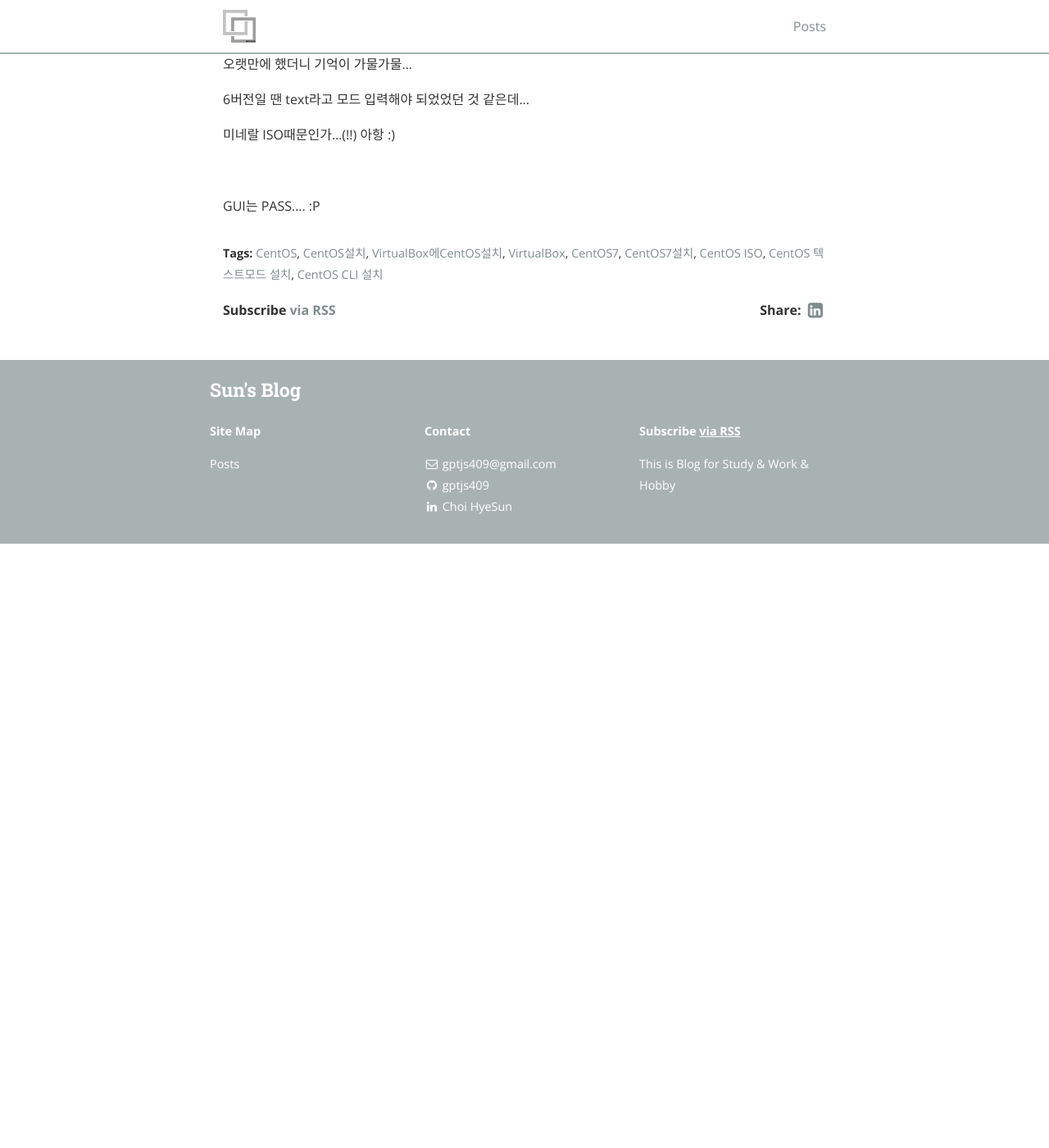
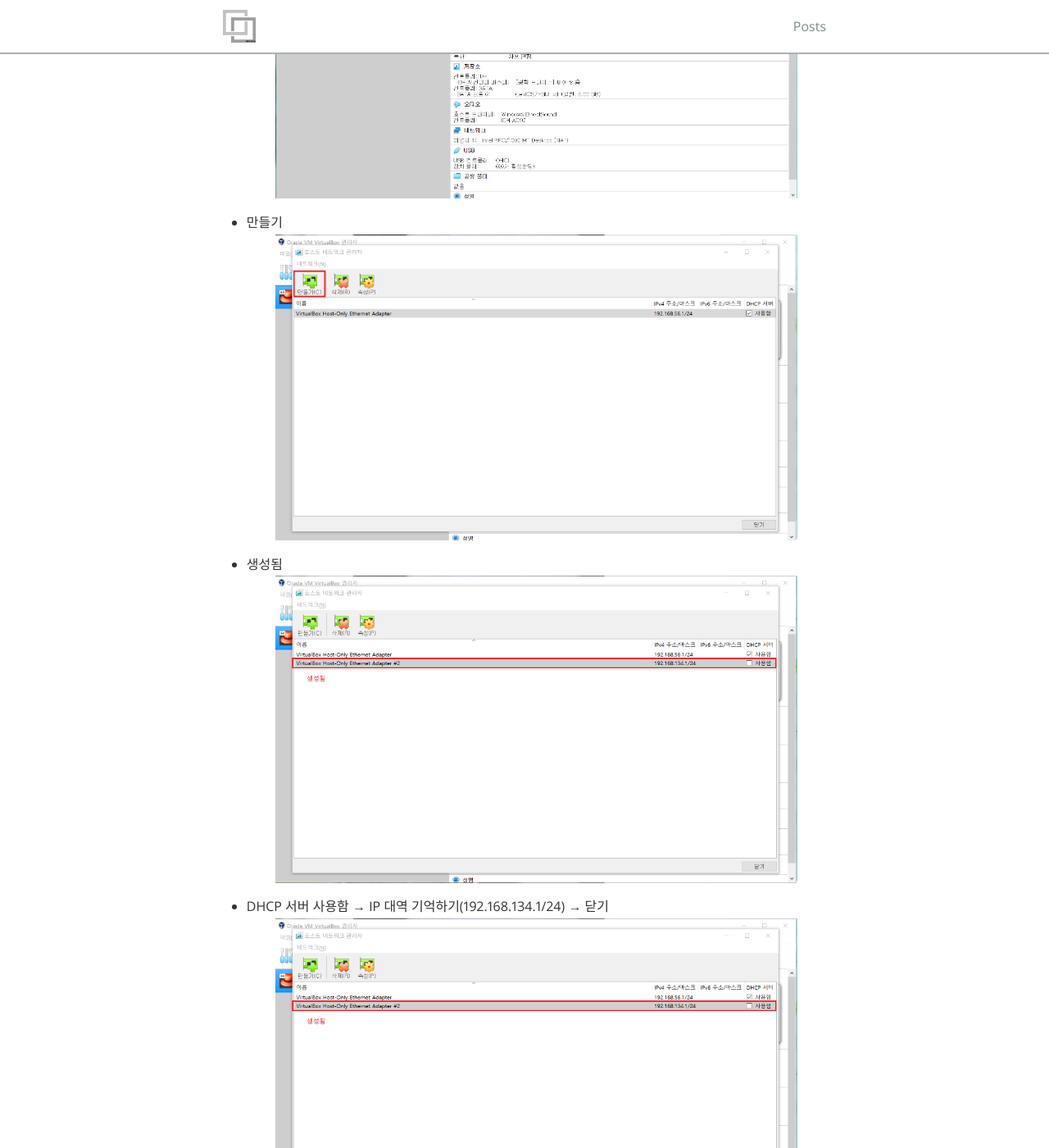
Before and after one commit to gptjs409/gptjs409.github.io, a Jekyll site: the page built from _posts/infra/2019-10-14-CentOS-Install-CLI.md, in a window 1280 px wide and 1400 px high, scrolled down 16130 px. Shown: the whole window at 82% size. Built offline with Jekyll 4.4.1, drawn with Linux system fonts in a browser that asks for light colours; nearby versions of some CDN libraries; before the commit the page ends 16793 px from its top, so only the background shows below that; some of the changed text lies outside the part shown.

Commit message:
#1 update

```diff
--- a/_posts/infra/2019-10-14-CentOS-Install-CLI.md
+++ b/_posts/infra/2019-10-14-CentOS-Install-CLI.md
@@ -137,7 +137,28 @@ CentOS 7버전 다운로드(현재 최신버전은 8)
 <br>
 
 ## 5. Putty로 접근할 수 있게 하기
+Host 네트워크 추가하기
+  - 파일 → 호스트 네트워크 관리자
+  ![image](/img/2019-10-14/CentOS-Install-GUI-037-putty1.png)
 
+  - 만들기
+  ![image](/img/2019-10-14/CentOS-Install-GUI-038-putty2.png)
+
+  - 생성됨
+  ![image](/img/2019-10-14/CentOS-Install-GUI-039-putty3.png)
+
+  - DHCP 서버 사용함 → IP 대역 기억하기(192.168.134.1/24) → 닫기
+  ![image](/img/2019-10-14/CentOS-Install-GUI-040-putty4.png)
+
+<br>
+
+서버 네트워크 설정하기
+
+
+
+<br>
+
+서버에서 네트워크 설정
 
 
 <br>
```
